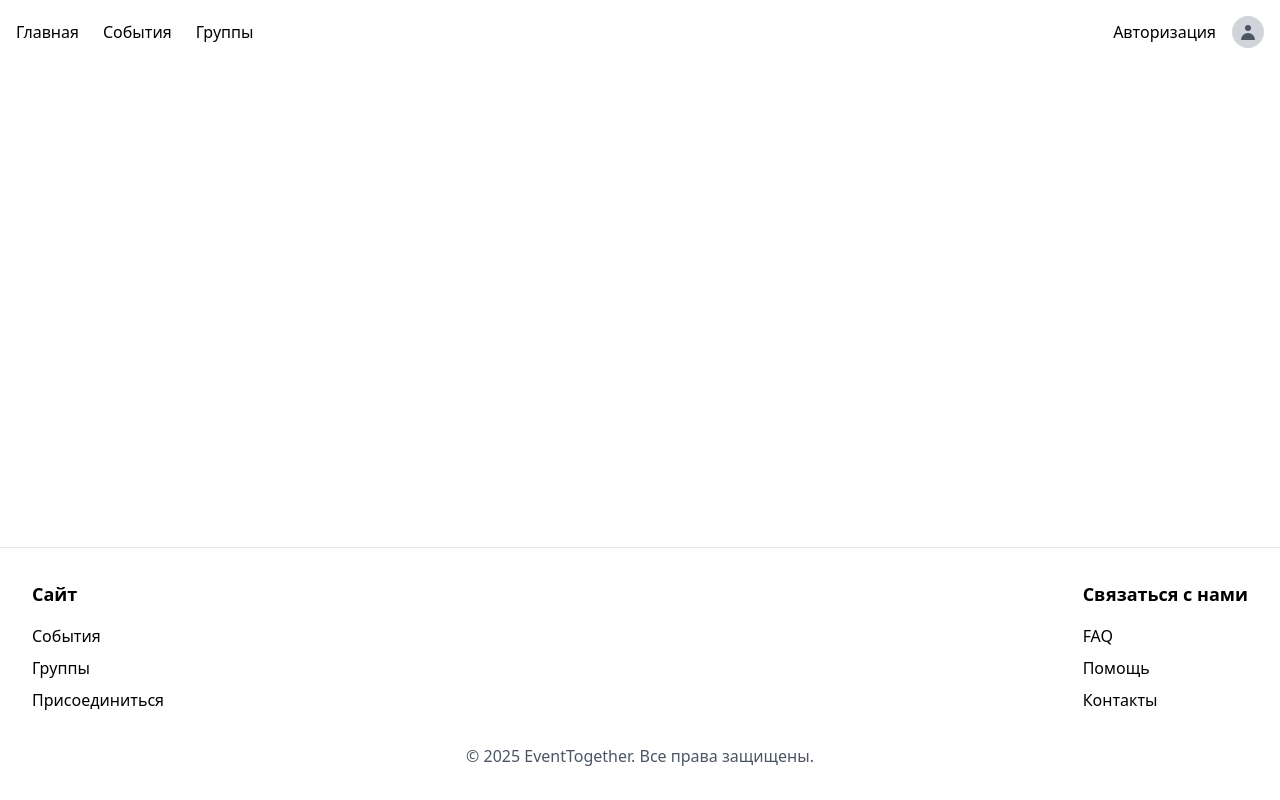
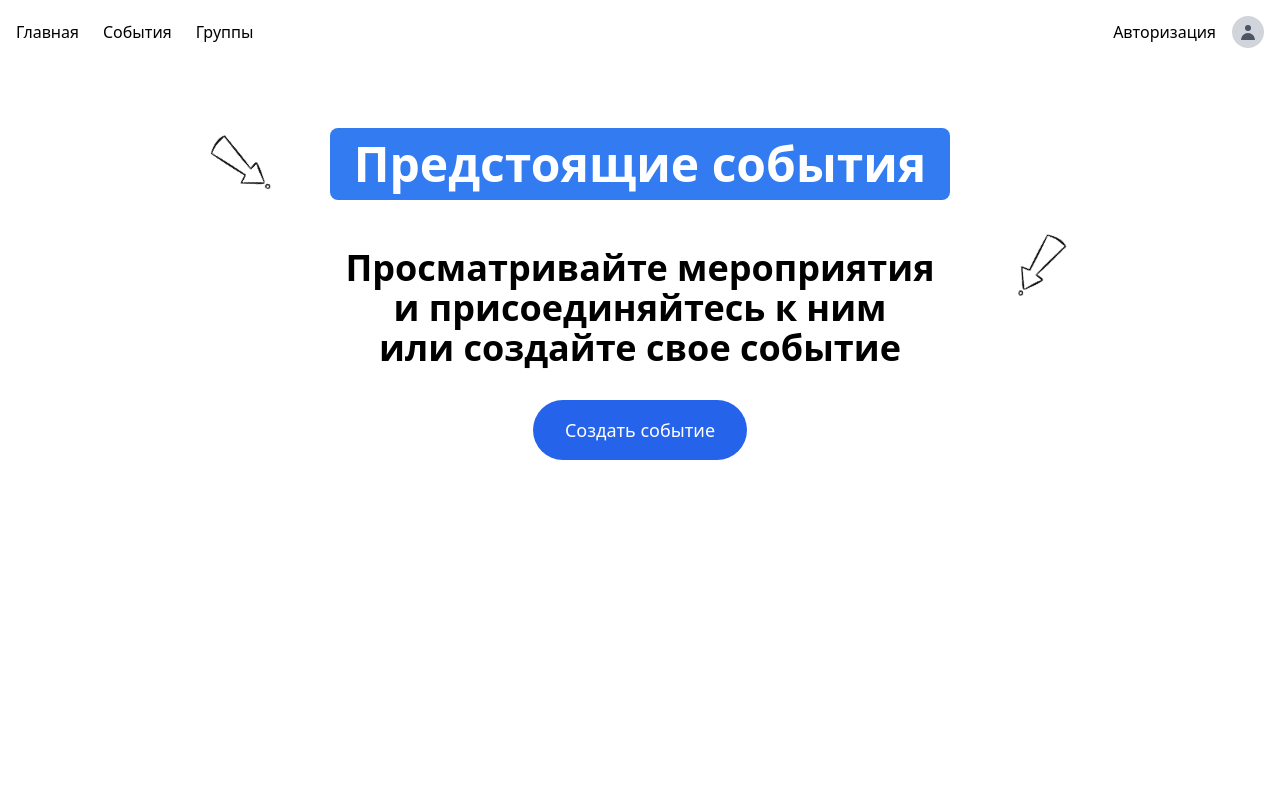
Before and after one commit to sinveria/event-together, a React (Vite) app in the folder frontend/: page /events in a window 1280 px wide. Shown: the top 800 px of the page. Built offline with nearby package versions, Linux system fonts and the light colour scheme; the HTML template or start-up script is replaced by a standard one.

Commit message:
create evenets page

```diff
--- a/frontend/src/App.jsx
+++ b/frontend/src/App.jsx
@@ -2,6 +2,7 @@ import { BrowserRouter as Router, Routes, Route } from 'react-router-dom';
 import Header from './components/Header';
 import Footer from './components/Footer';
 import Home from './pages/Home';
+import Events from './pages/Events';
 
 function App() {
   return (
@@ -11,6 +12,7 @@ function App() {
         <main className="flex-grow">
           <Routes>
             <Route path="/" element={<Home />} />
+            <Route path="/events" element={<Events />} />
           </Routes>
         </main>
         <Footer />
--- a/frontend/src/components/Header.jsx
+++ b/frontend/src/components/Header.jsx
@@ -2,7 +2,7 @@ import { Link } from 'react-router-dom';
 
 const Header = () => {
   return (
-    <header className="absolute top-0 left-0 right-0 z-20 p-4 bg-transparent"> {/* bg-transparent — ключевое! */}
+    <header className="absolute top-0 left-0 right-0 z-20 p-4 bg-transparent">
       <div className="container mx-auto flex justify-between items-center">
         <nav>
           <ul className="flex space-x-6">
--- /dev/null
+++ b/frontend/src/pages/Events.jsx
@@ -0,0 +1,52 @@
+import { Link } from 'react-router-dom';
+import Button from '../components/Button';
+import arrowone from '../assets/img/arrowone.png';
+import arrowtwo from '../assets/img/arrowtwo.png';
+
+const Events = () => {
+  return (
+    <div className="min-h-screen bg-white">
+      <section className="pt-32 pb-20 bg-white">
+        <div className="container mx-auto px-4">
+          <div className="text-center max-w-4xl mx-auto">
+            <div className="flex items-center justify-center gap-6 mb-12 relative">
+              <img
+                src={arrowone}
+                alt="Стрелка"
+                className="w-24 h-24 object-contain absolute left-0"
+              />
+
+              <h1 className="text-4xl md:text-5xl font-bold text-white">
+                <span className="bg-[#327BF0] px-6 py-3 rounded-lg inline-block">Предстоящие события</span>
+              </h1>
+            </div>
+
+            <div className="flex items-center justify-center gap-6 mb-8 relative">
+              <p className="text-3xl md:text-4xl font-bold text-black leading-relaxed">
+                Просматривайте мероприятия<br />
+                и присоединяйтесь к ним<br />
+                или создайте свое событие
+              </p>
+
+              <img
+                src={arrowtwo}
+                alt="Стрелка"
+                className="w-24 h-24 object-contain absolute right-0 -top-8"
+              />
+            </div>
+
+            <Button
+              as={Link}
+              to="/create-event"
+              className="px-8 py-4 text-lg text-white bg-[#323FF0] hover:bg-[#2a35cc] rounded-full"
+            >
+              Создать событие
+            </Button>
+          </div>
+        </div>
+      </section>
+    </div>
+  );
+};
+
+export default Events;
```
Also changed, not shown: frontend/src/assets/img/arrowone.png (added), frontend/src/assets/img/arrowtwo.png (added).
